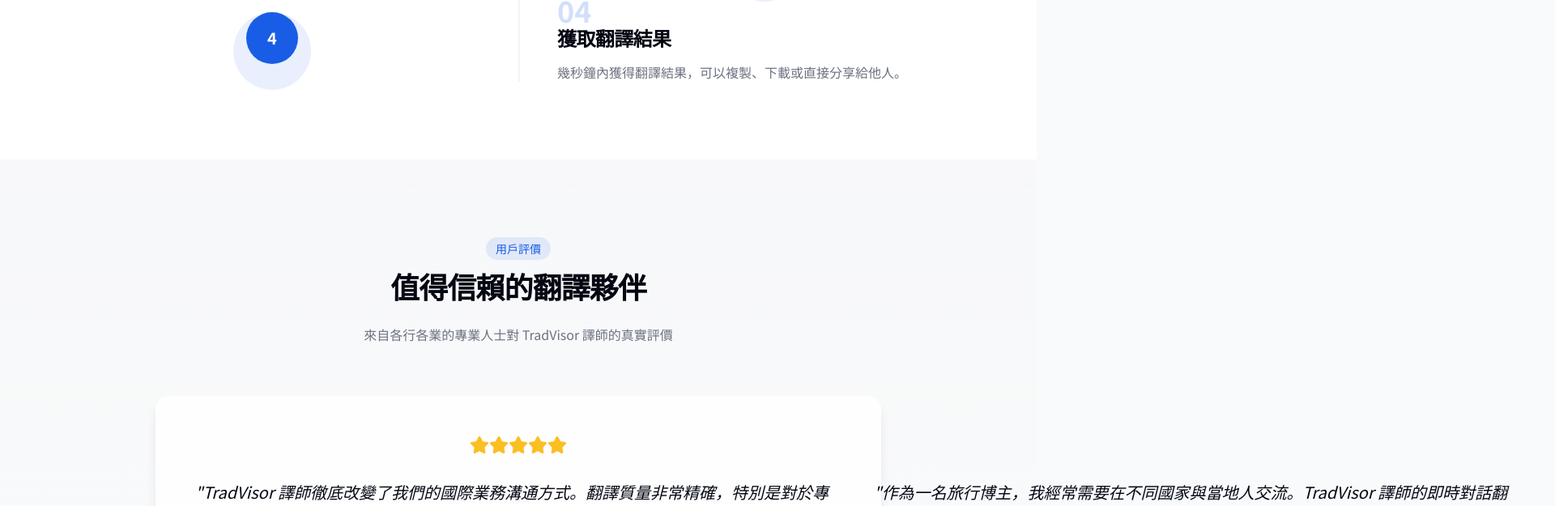
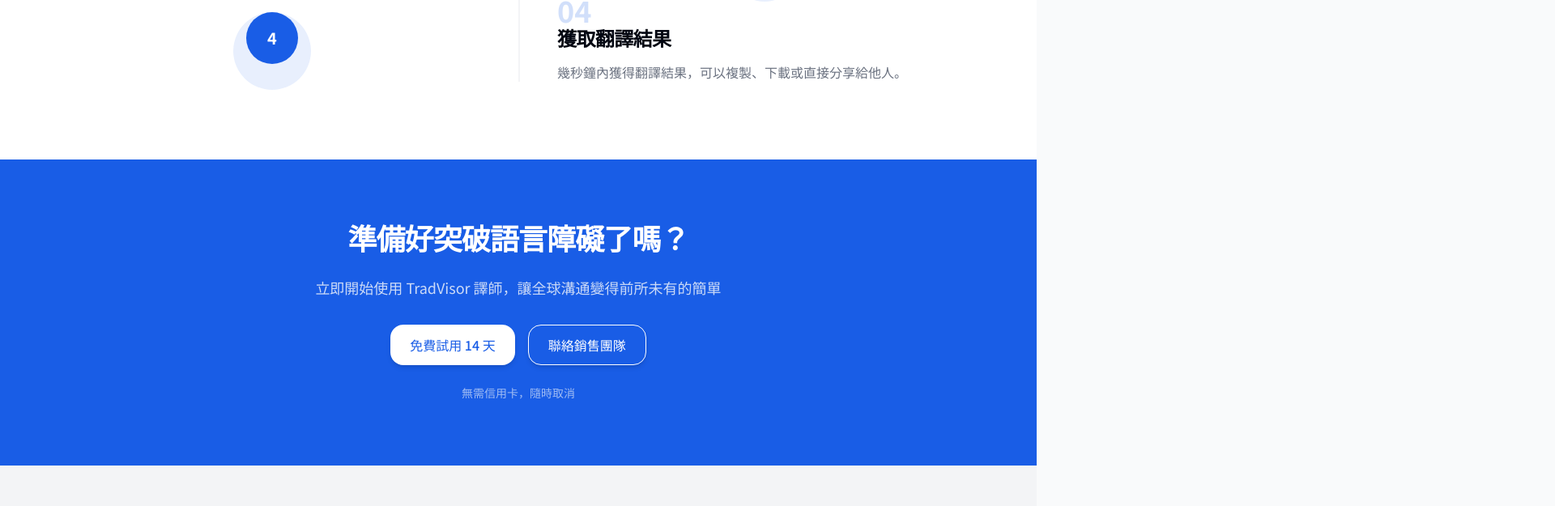
Before and after one commit to MarkLo127/tradvisor-translator, a React (Vite) app: page / in a window 1280 px wide. Shown: the part 2139-2764 px from the top of the page at 81% size, 1920 px wide, since content can reach past the window. Built offline with nearby package versions, Linux system fonts and the light colour scheme.

Commit message:
Remove testimonials section

```diff
--- a/src/components/layout/Navbar.tsx
+++ b/src/components/layout/Navbar.tsx
@@ -27,7 +27,6 @@ const Navbar = () => {
     { label: '首頁', href: '#' },
     { label: '功能', href: '#features' },
     { label: '如何使用', href: '#how-it-works' },
-    { label: '用戶評價', href: '#testimonials' },
     { label: '定價', href: '#pricing' },
   ];
 
--- a/src/pages/Index.tsx
+++ b/src/pages/Index.tsx
@@ -5,7 +5,6 @@ import Footer from '../components/layout/Footer';
 import Hero from '../components/home/Hero';
 import Features from '../components/home/Features';
 import HowItWorks from '../components/home/HowItWorks';
-import Testimonials from '../components/home/Testimonials';
 import CallToAction from '../components/home/CallToAction';
 
 const Index = () => {
@@ -41,7 +40,6 @@ const Index = () => {
         <Hero />
         <Features />
         <HowItWorks />
-        <Testimonials />
         <CallToAction />
       </main>
       <Footer />
```
